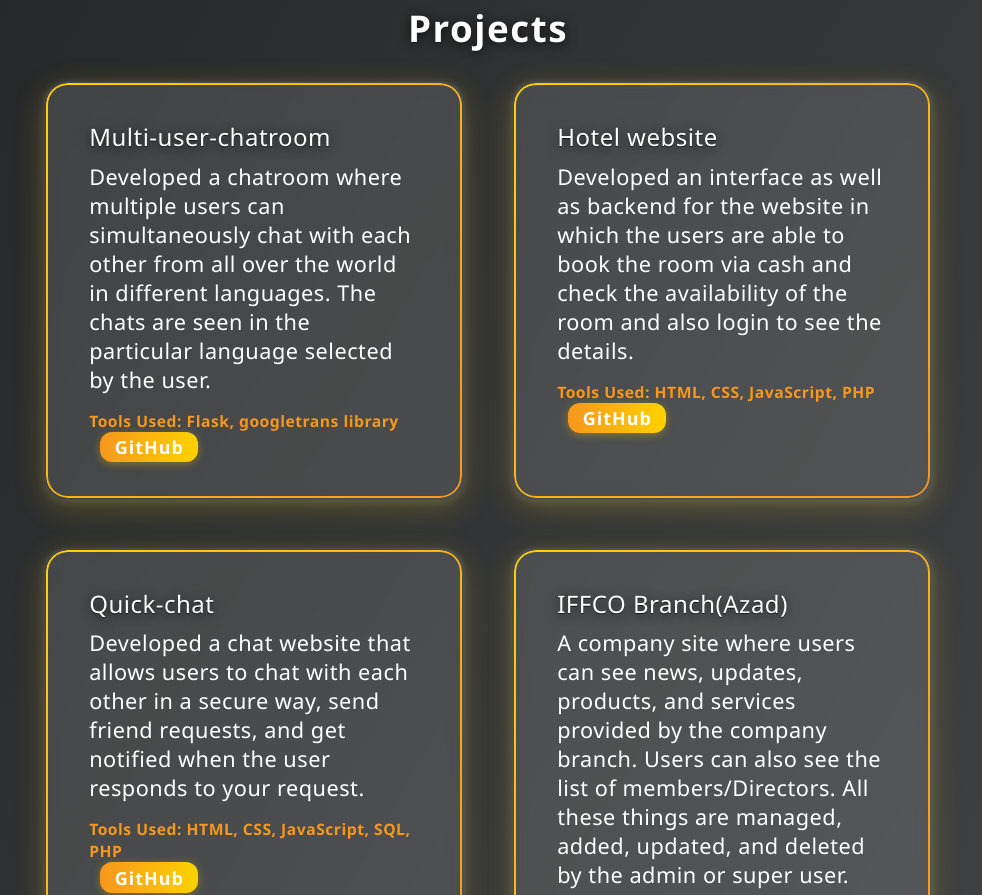
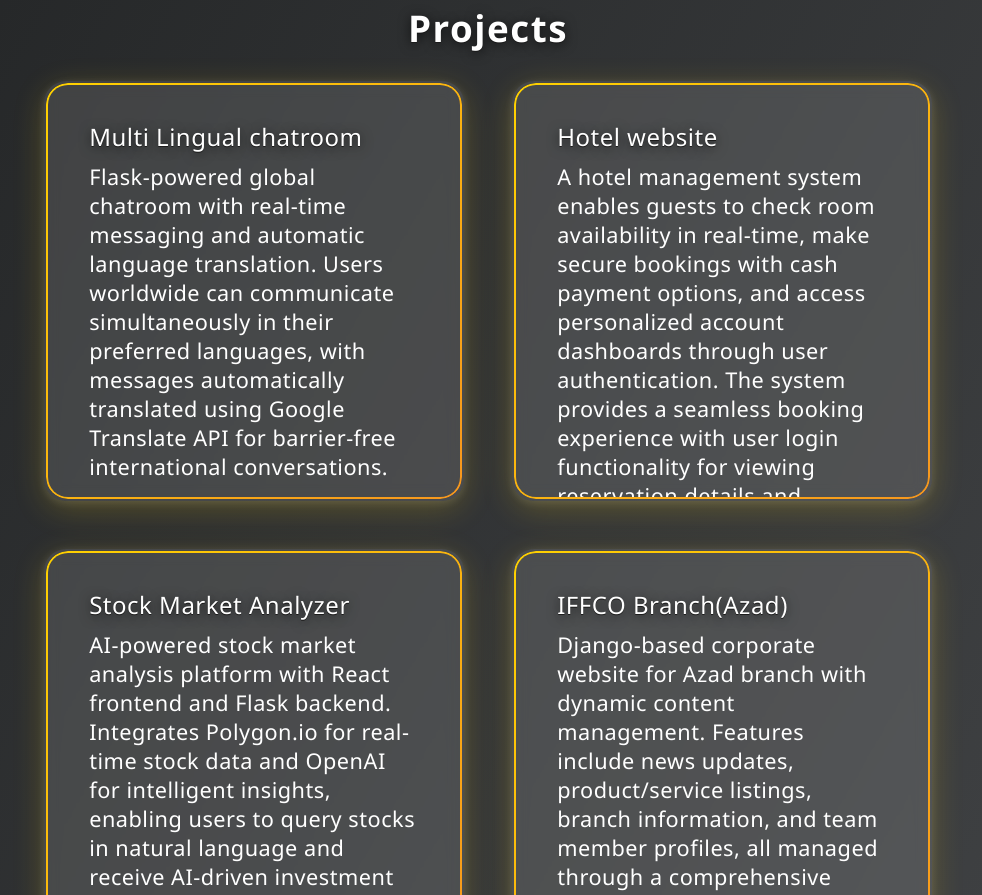
Before and after one commit to PrinceBazad/Portfolio, a React (Create React App) app: page / in a window 1280 px wide. Shown: the part 1420-2315 px from the top of the page, without its empty margins (152-1134 px from the left). Built offline with nearby package versions, Linux system fonts and the light colour scheme.

Commit message:
project added

```diff
--- a/src/components/Projects.js
+++ b/src/components/Projects.js
@@ -13,33 +13,32 @@
 
 const projects = [
   {
-    title: "Multi-user-chatroom",
+    title: "Multi Lingual chatroom",
     description:
-      "Developed a chatroom where multiple users can simultaneously chat with each other from all over the world in different languages. The chats are seen in the particular language selected by the user.",
+      "Flask-powered global chatroom with real-time messaging and automatic language translation. Users worldwide can communicate simultaneously in their preferred languages, with messages automatically translated using Google Translate API for barrier-free international conversations.",
     tools: "Flask, googletrans library",
     button: true,
     link: "https://github.com/PrinceBazad/Multi_Lingual_Chatroom/",
   },
   {
     title: "Hotel website",
-    description:
-      "Developed an interface as well as backend for the website in which the users are able to book the room via cash and check the availability of the room and also login to see the details.",
+    description:"A hotel management system  enables guests to check room availability in real-time, make secure bookings with cash payment options, and access personalized account dashboards through user authentication. The system provides a seamless booking experience with user login functionality for viewing reservation details and managing bookings.",
     tools: "HTML, CSS, JavaScript, PHP",
     button: true,
     link: "https://github.com/PrinceBazad/hotel/",
   },
   {
-    title: "Quick-chat",
+    title: "Stock Market Analyzer",
     description:
-      "Developed a chat website that allows users to chat with each other in a secure way, send friend requests, and get notified when the user responds to your request.",
-    tools: "HTML, CSS, JavaScript, SQL, PHP",
+      "AI-powered stock market analysis platform with React frontend and Flask backend. Integrates Polygon.io for real-time stock data and OpenAI for intelligent insights, enabling users to query stocks in natural language and receive AI-driven investment recommendations with interactive charts.",
+    tools: "HTML, CSS, JavaScript, Python , React ,Json",
     button: true,
-    link: "https://github.com/PrinceBazad/hotel/",
+    link: "https://github.com/PrinceBazad/Stock_analyzer/",
   },
   {
     title: "IFFCO Branch(Azad)",
     description:
-      "A company site  where users can see news, updates, products, and services provided by the company branch. Users can also see the list of members/Directors. All these things are managed, added, updated, and deleted by the admin or super user.",
+      "Django-based corporate website for Azad branch with dynamic content management. Features include news updates, product/service listings, branch information, and team member profiles, all managed through a comprehensive admin dashboard with full CRUD operations for authorized users.",
     tools: "HTML, CSS, JavaScript, Django",
     button: true,
     link: "https://github.com/PrinceBazad/AZADCOOPERATIVE.in/",
```
